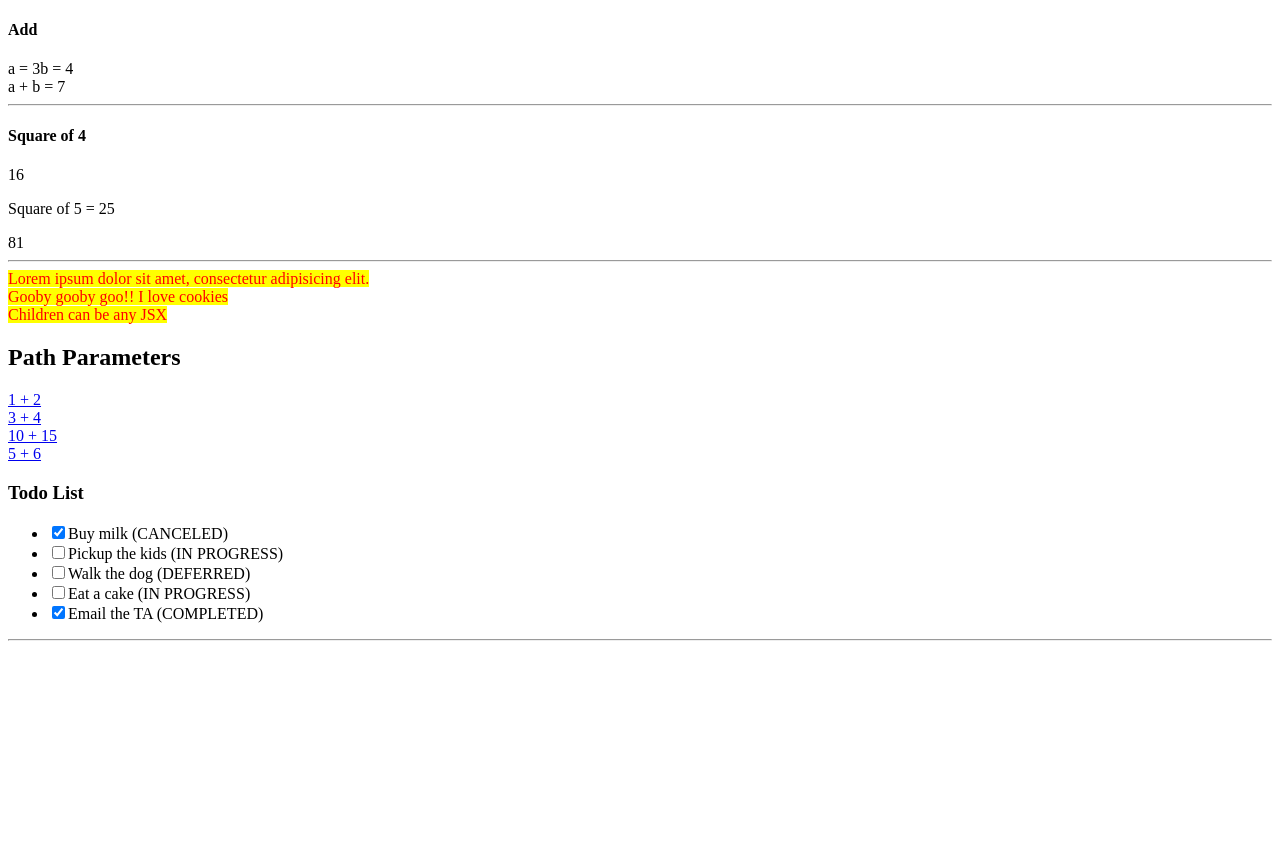
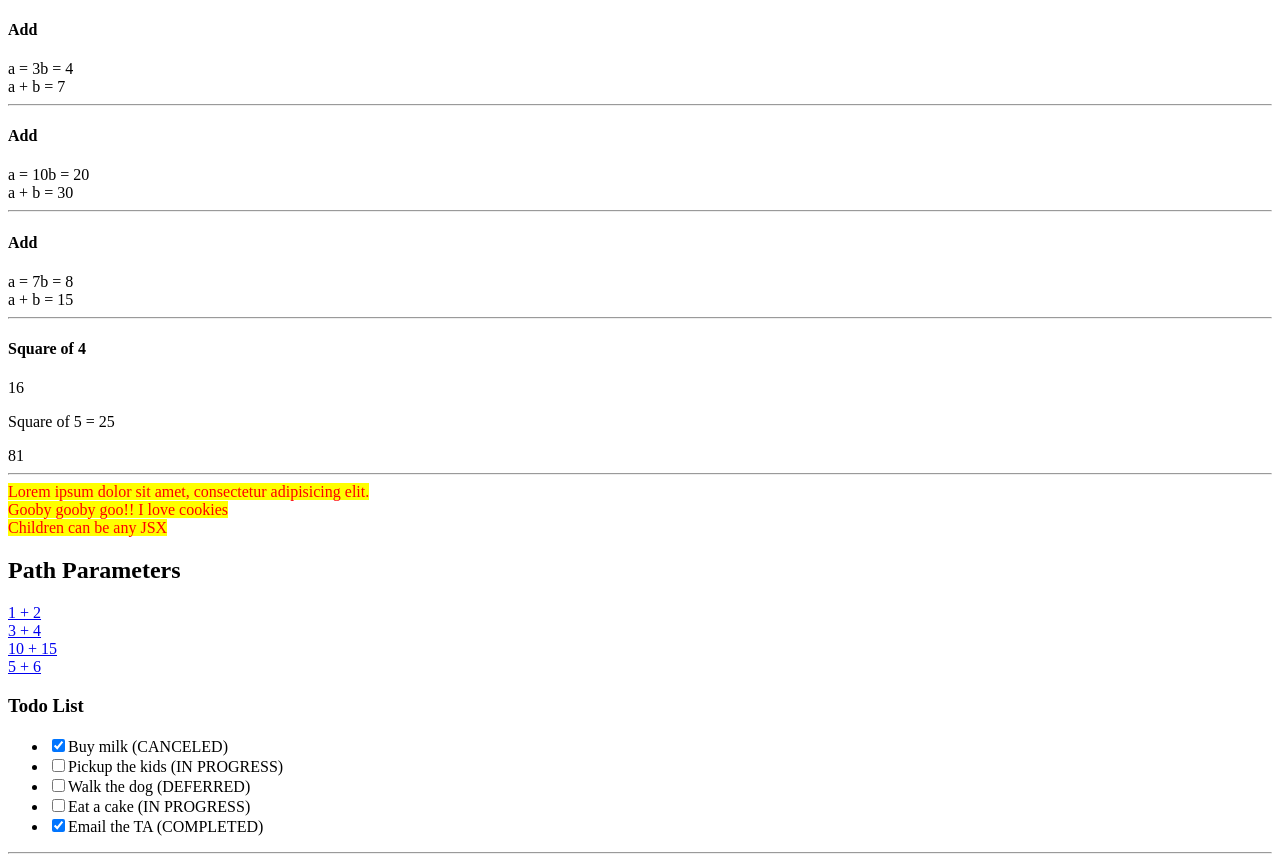
Before and after one commit to Yuwui4/webdev-client, a Next.js app: page /labs/lab3 in a window 1280 px wide. Shown: the part 8172-9034 px from the top of the page. Before the commit the page ends 8821 px from the top, so only its background shows below. Built offline with nearby package versions, Linux system fonts and the light colour scheme.

Commit message:
fixed lab 3 add parm

```diff
--- a/app/labs/lab3/page.tsx
+++ b/app/labs/lab3/page.tsx
@@ -76,6 +76,8 @@ export default function Lab3() {
       <ClientComponentDemo />
       <ServerComponentDemo />
       <Add a={3} b={4} />
+      <Add a={10} b={20} />
+      <Add a={7} b={8} />
       <h4>Square of 4</h4>
       <Square>4</Square>
       <p>
```
